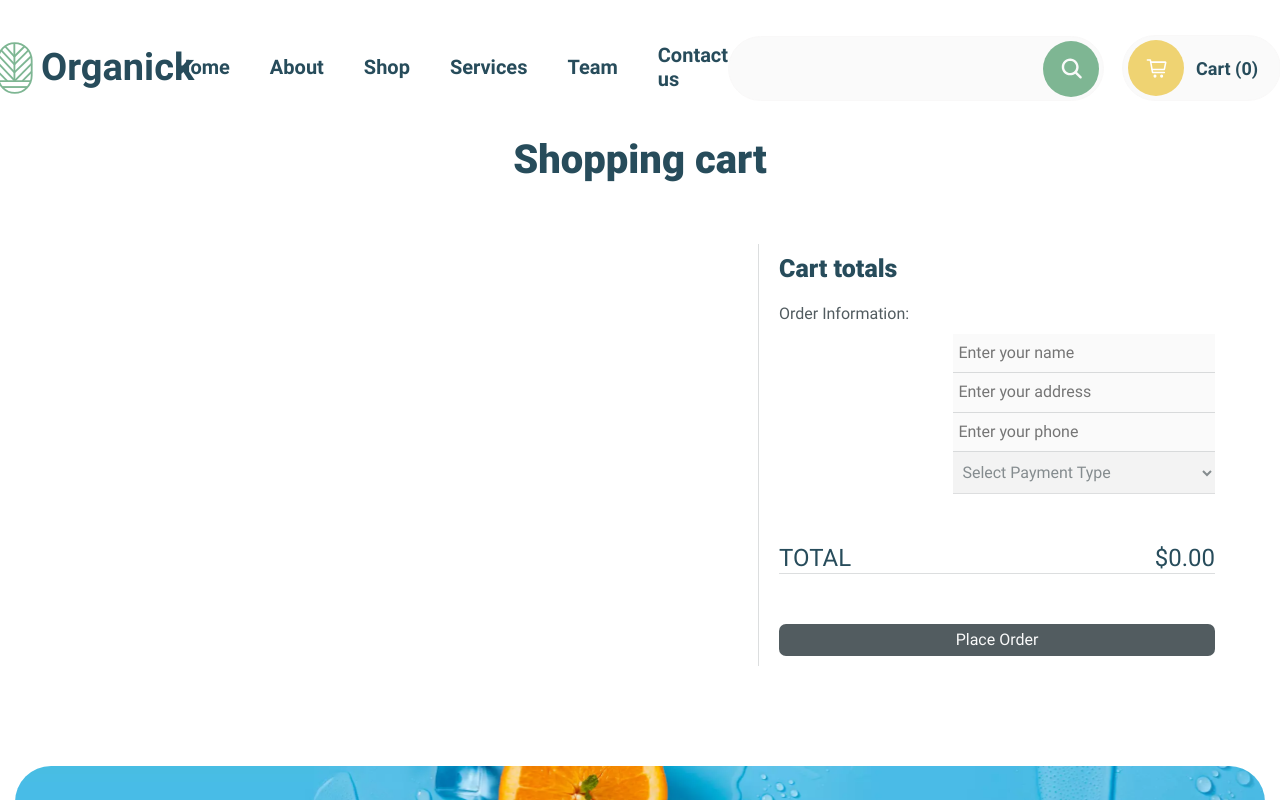
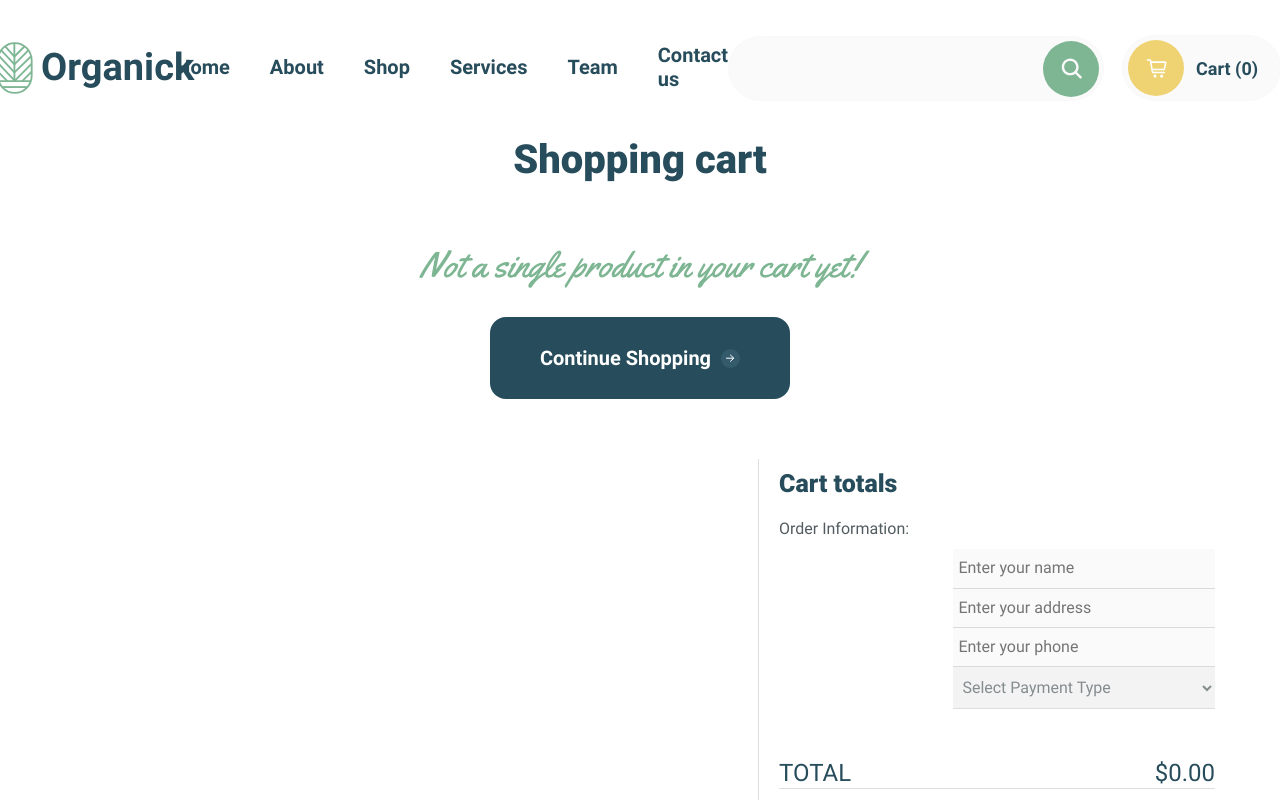
Before and after one commit to Anikonov-A/hillel_diploma_project, a React (Create React App) app: page /cart in a window 1280 px wide. Shown: the top 800 px of the page. Built offline with nearby package versions, Linux system fonts and the light colour scheme.

Commit message:
added some fixes

```diff
--- a/src/components/OfferSection/OfferSection.jsx
+++ b/src/components/OfferSection/OfferSection.jsx
@@ -33,9 +33,9 @@ function OfferSection() {
                     </Title>
                     <NavButton to={'/products'} className="offer__products-link button yellow-on-green" text="View All Products" anim="fade-up"/>
                 </div>
-                <div className="offer__products-wrapper">
+                <div className="offer__products-wrapper" data-aos="fade-up">
                     {categoryData.map((item) => (
-                        <ProductCard key={item.id} data={item} category={selectedCategory.name} anim="fade-up"/>
+                        <ProductCard key={item.id} data={item} category={selectedCategory.name}/>
                     ))}
                 </div>
             </div>
--- a/src/pages/AboutPage/TeamSection/TeamSection.jsx
+++ b/src/pages/AboutPage/TeamSection/TeamSection.jsx
@@ -35,9 +35,9 @@ export default function TeamSection({sliceFrom,sliceTo}) {
                     galley.
                 </Paragraph>
             </div>
-            <div className={styles.expert_cont}>
+            <div className={styles.expert_cont} data-aos="fade-up">
                 {displayedExperts && displayedExperts.map(item => (
-                    <ExpertCard key={item.id} data={item} anim="fade-up"/>
+                    <ExpertCard key={item.id} data={item}/>
                 ))}
             </div>
         </section>
--- a/src/pages/CartPage/CartPage.jsx
+++ b/src/pages/CartPage/CartPage.jsx
@@ -8,6 +8,8 @@ import {useEffect} from "react";
 import {loadCartFromStorage} from "../../store/slices/cartSlice";
 import {Link} from "react-router-dom";
 import {scrollTop} from "../../common/scrollFunction";
+import Span from "../../components/Span/Span";
+import {NavButton} from "../../components/Buttons/Buttons";
 
 function ProductCard({product, handleRemove, handleIncrease, handleDecrease}) {
     const handleActionOnClick = (action) => () => action(product.id);
@@ -63,6 +65,14 @@ function CartPage() {
             <div className='wrapper container'>
                 <div className="shopping-cart">
                     <Title size={3} addClasses="shopping-cart__title">Shopping cart</Title>
+                    <div className="shopping-cart__empty">
+                        {isCartEmpty ? (
+                            <>
+                                <Span anim="fade-up" addClasses="shopping-cart__span" children="Not a single product in your cart yet!" />
+                                <NavButton className="button green shop__link" to="/products" text="Continue Shopping" anim="fade-up" />
+                            </>
+                        ) : null}
+                    </div>
                     <div className="shopping-cart__body-block block-body">
                         <div className="block-body__order-content content-order">
                             <ul className="content-order__list">
--- a/src/pages/CartPage/CartPage.scss
+++ b/src/pages/CartPage/CartPage.scss
@@ -6,6 +6,14 @@
   .shopping-cart__title {
     text-align: center;
     margin-bottom: 60px;
+  }
+
+  &__empty{
+    text-align: center;
+    margin-bottom: 60px;
+  }
+  &__span{
+    margin-bottom: 30px;
   }
 
   .shopping-cart__body-block {
--- a/src/pages/HomePage/CategoriesSection/CategoriesSection.jsx
+++ b/src/pages/HomePage/CategoriesSection/CategoriesSection.jsx
@@ -52,9 +52,9 @@ function CategoriesSection() {
                     <Title addClasses="categories__title" size={2} anim="fade-up">
                         Our Products
                     </Title>
-                    <div className="categories__wrapper">
+                    <div className="categories__wrapper" data-aos="fade-up">
                         {randomProducts.slice(0, 8).map((item) => (
-                            <ProductCard key={item.id} data={item} category={getCategoryName(item.id)} anim="fade-up"/>
+                            <ProductCard key={item.id} data={item} category={getCategoryName(item.id)}/>
                         ))}
                     </div>
                     <NavButton to="/products" text="Watch more" className="upload-btn button green" anim="fade-up"></NavButton>
--- a/src/pages/HomePage/HomePage.jsx
+++ b/src/pages/HomePage/HomePage.jsx
@@ -15,7 +15,7 @@ import AOS from 'aos'
 import 'aos/dist/aos.css'
 
 AOS.init({
-        duration: 1000,
+        duration: 800,
         once: true,
         offset: 150
     }
--- a/src/pages/ShopPage/ProductsSection/ProductsSection.jsx
+++ b/src/pages/ShopPage/ProductsSection/ProductsSection.jsx
@@ -82,9 +82,9 @@ function ProductsSection() {
             />
             <div className="container">
                 <SortForm sortBy={sortBy} onSortChange={handleSortChange} />
-                <div className="products__wrapper">
+                <div className="products__wrapper" data-aos="fade-up">
                     {sortedProducts.map((item) => (
-                        <ProductCard key={item.id} data={item} category={getCategoryName(item.id)} anim="fade-up"/>
+                        <ProductCard key={item.id} data={item} category={getCategoryName(item.id)}/>
                     ))}
                 </div>
             </div>
```
